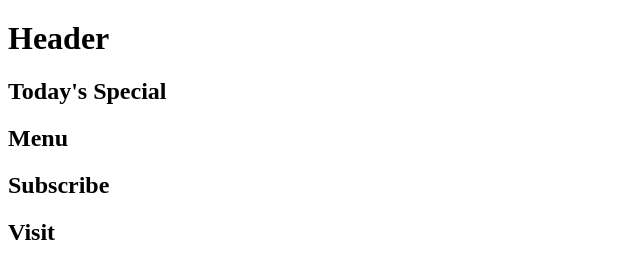
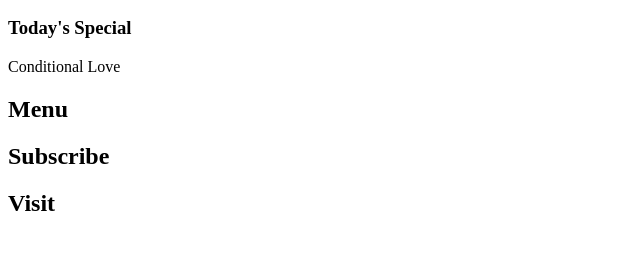
Before and after one commit to zbuzzeo/pizzaria, a plain HTML site: page index.html in a window 1280 px wide. Shown: the part 507-786 px from the top of the page, without its empty margins (0-640 px from the left). Drawn offline with Linux system fonts and the light colour scheme.

Commit message:
Section Todays Special

```diff
--- a/index.html
+++ b/index.html
@@ -22,8 +22,12 @@
             <title>Pizzaria La DevLeague</title>
       </head>
       <body>
-            <h1>Header</h1>
-            <h2>Today's Special</h2>
+            <section id = today>
+                  <div class = content>
+                        <h3 class = sectionTitle>Today's Special</h3>
+                        <p id = special>Conditional Love</p>
+                  </div>
+            </section>
             <h2>Menu</h2>
             <h2>Subscribe</h2>
             <h2>Visit</h2>
```
